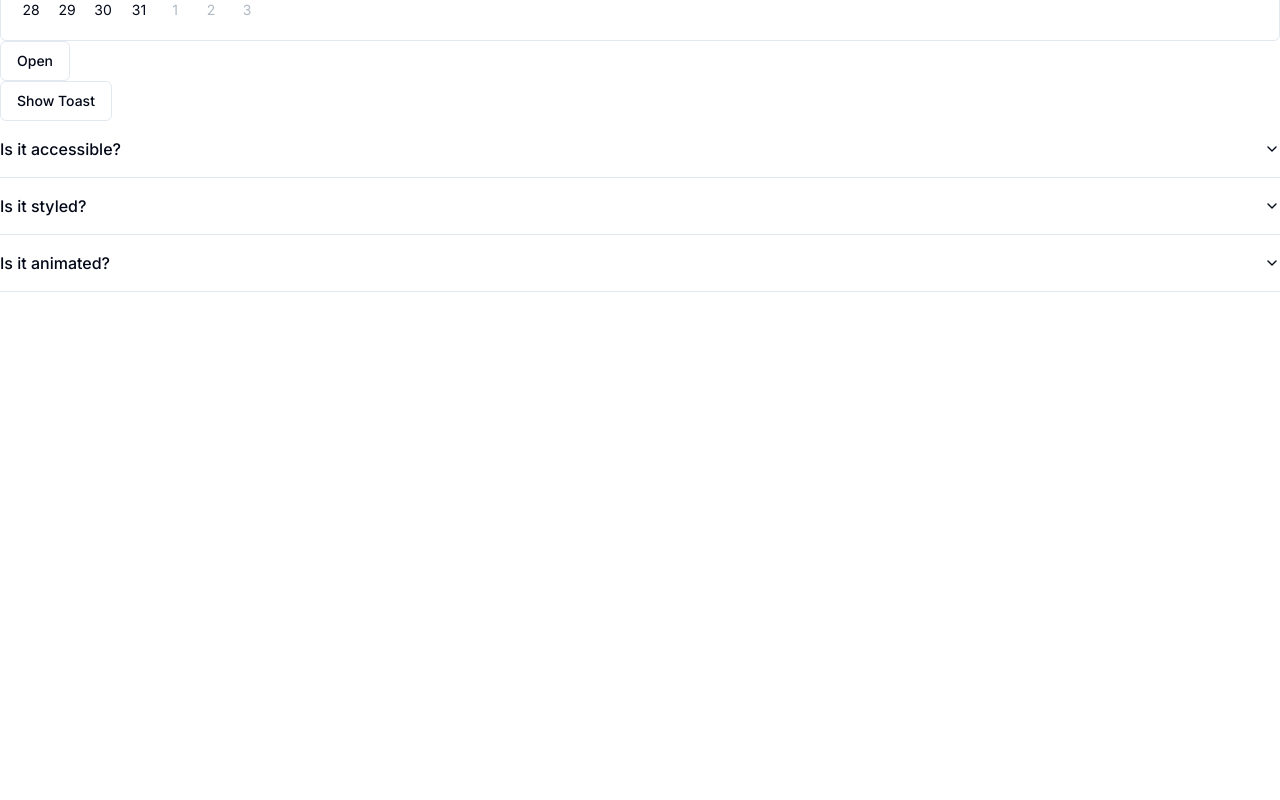
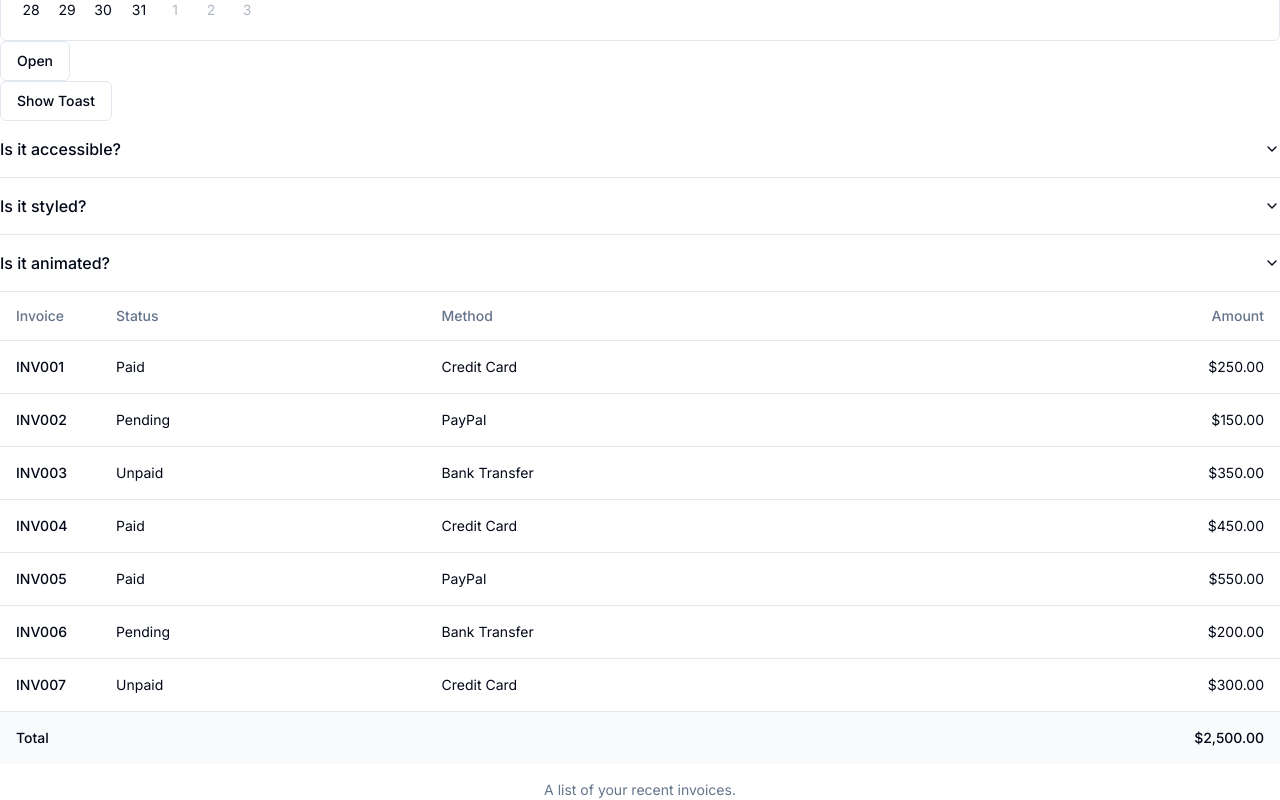
Before and after one commit to SebastianSloma/shadcn_test, a Next.js app: page / in a window 1280 px wide. Shown: the part 330-1130 px from the top of the page. Before the commit the page ends 800 px from the top, so only its background shows below. Built offline with nearby package versions, Linux system fonts and the light colour scheme.

Commit message:
add table

```diff
--- a/src/app/page.tsx
+++ b/src/app/page.tsx
@@ -4,6 +4,7 @@
 import DrawerShadcn from '@/components/DrawerShadcn';
 import { ToastWithAction } from '@/components/ToastWithAction';
 import { Acordion } from '@/components/Acordion';
+import { TableDemo } from '@/components/TableDemo';
 
 const page = () => {
 	return (
@@ -19,6 +20,9 @@
 			<div>
 				<Acordion />
 			</div>
+			<div>
+				<TableDemo/>
+			</div>
 		</div>
 	);
 };
--- a/src/components/DrawerShadcn.tsx
+++ b/src/components/DrawerShadcn.tsx
@@ -13,7 +13,6 @@
 
 const DrawerShadcn = () => {
 	return (
-		<div>
 		<Drawer>
 			<DrawerTrigger>
 				<Button variant='outline'>Open</Button>
@@ -31,7 +30,6 @@
 				</DrawerFooter>
 			</DrawerContent>
 		</Drawer>
-		</div>
 	);
 };
 
--- /dev/null
+++ b/src/components/TableDemo.tsx
@@ -0,0 +1,87 @@
+import {
+	Table,
+	TableBody,
+	TableCaption,
+	TableCell,
+	TableFooter,
+	TableHead,
+	TableHeader,
+	TableRow,
+} from '@/components/ui/table';
+
+const invoices = [
+	{
+		invoice: 'INV001',
+		paymentStatus: 'Paid',
+		totalAmount: '$250.00',
+		paymentMethod: 'Credit Card',
+	},
+	{
+		invoice: 'INV002',
+		paymentStatus: 'Pending',
+		totalAmount: '$150.00',
+		paymentMethod: 'PayPal',
+	},
+	{
+		invoice: 'INV003',
+		paymentStatus: 'Unpaid',
+		totalAmount: '$350.00',
+		paymentMethod: 'Bank Transfer',
+	},
+	{
+		invoice: 'INV004',
+		paymentStatus: 'Paid',
+		totalAmount: '$450.00',
+		paymentMethod: 'Credit Card',
+	},
+	{
+		invoice: 'INV005',
+		paymentStatus: 'Paid',
+		totalAmount: '$550.00',
+		paymentMethod: 'PayPal',
+	},
+	{
+		invoice: 'INV006',
+		paymentStatus: 'Pending',
+		totalAmount: '$200.00',
+		paymentMethod: 'Bank Transfer',
+	},
+	{
+		invoice: 'INV007',
+		paymentStatus: 'Unpaid',
+		totalAmount: '$300.00',
+		paymentMethod: 'Credit Card',
+	},
+];
+
+export function TableDemo() {
+	return (
+		<Table>
+			<TableCaption>A list of your recent invoices.</TableCaption>
+			<TableHeader>
+				<TableRow>
+					<TableHead className='w-[100px]'>Invoice</TableHead>
+					<TableHead>Status</TableHead>
+					<TableHead>Method</TableHead>
+					<TableHead className='text-right'>Amount</TableHead>
+				</TableRow>
+			</TableHeader>
+			<TableBody>
+				{invoices.map(invoice => (
+					<TableRow key={invoice.invoice}>
+						<TableCell className='font-medium'>{invoice.invoice}</TableCell>
+						<TableCell>{invoice.paymentStatus}</TableCell>
+						<TableCell>{invoice.paymentMethod}</TableCell>
+						<TableCell className='text-right'>{invoice.totalAmount}</TableCell>
+					</TableRow>
+				))}
+			</TableBody>
+			<TableFooter>
+				<TableRow>
+					<TableCell colSpan={3}>Total</TableCell>
+					<TableCell className='text-right'>$2,500.00</TableCell>
+				</TableRow>
+			</TableFooter>
+		</Table>
+	);
+}
--- a/src/components/ToastWithAction.tsx
+++ b/src/components/ToastWithAction.tsx
@@ -8,7 +8,7 @@
 	const { toast } = useToast();
 
 	return (
-		<div>
+
 			<Button
 				variant='outline'
 				onClick={() => {
@@ -20,6 +20,6 @@
 				}}>
 				Show Toast
 			</Button>
-		</div>
+
 	);
 }
```
Lines whose indentation alone changed are shown as unchanged.
